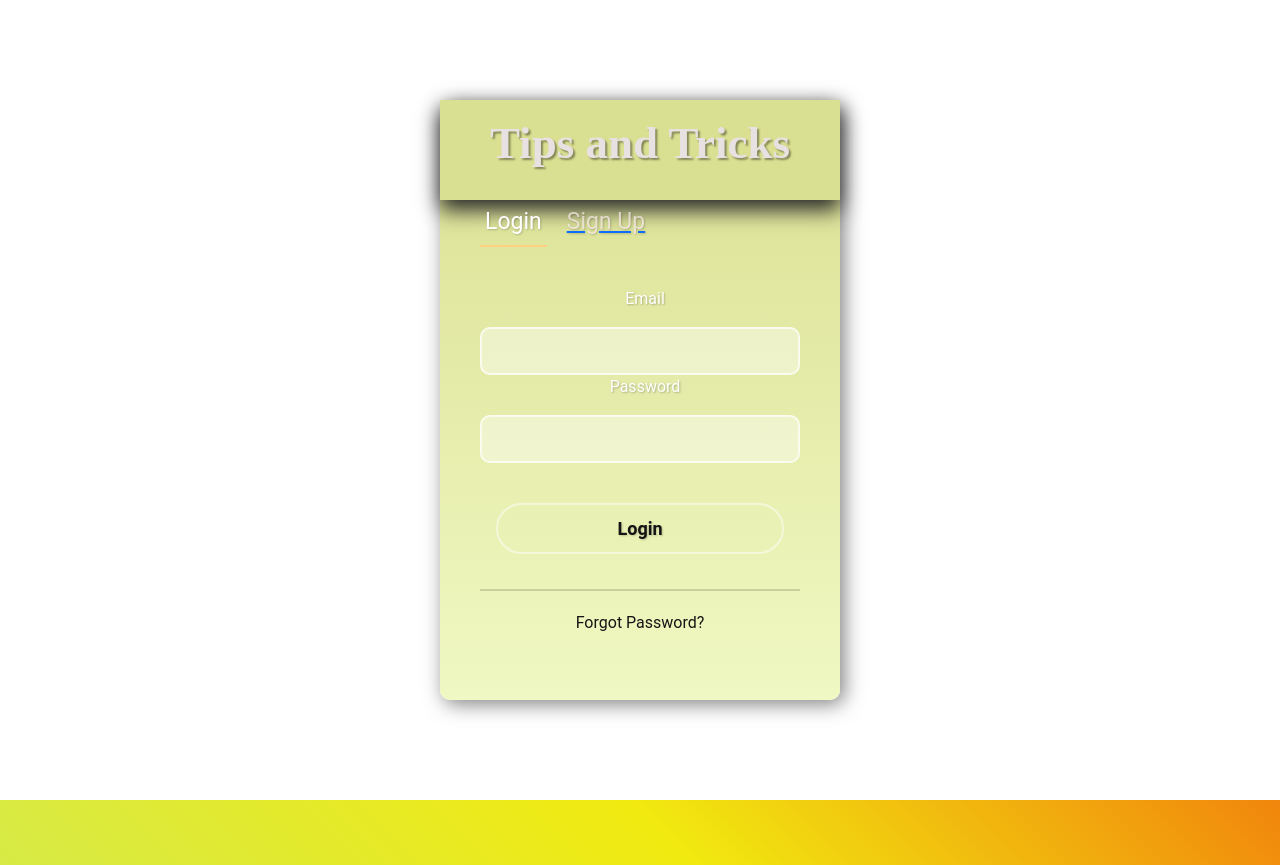
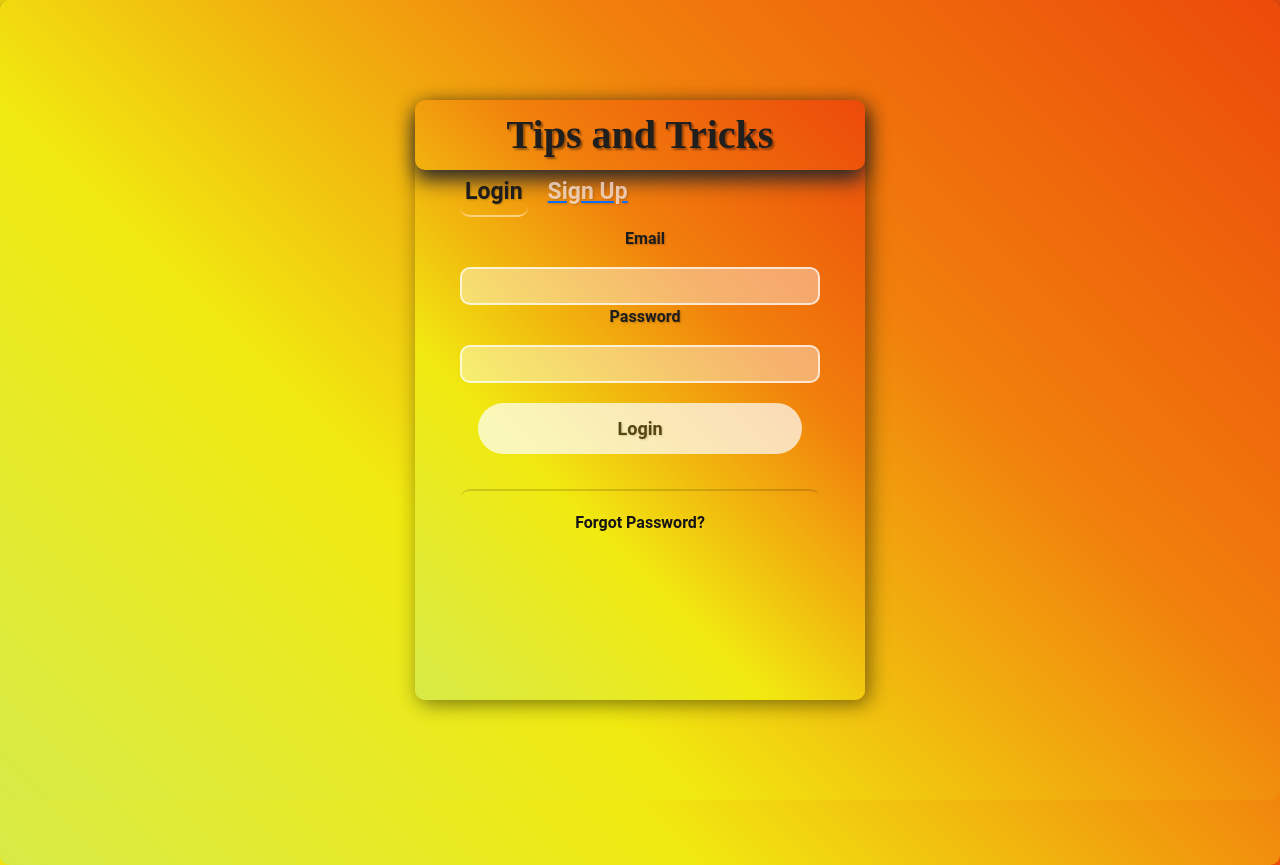
Before and after one commit to Hamdi-Kaoubi/final-project, a React (Create React App) app in the folder frontend/: page / in a window 1280 px wide. Built offline with nearby package versions, Linux system fonts and the light colour scheme; no server answers; some icons are missing.

Commit message:
nine commit

```diff
--- a/frontend/src/App.js
+++ b/frontend/src/App.js
@@ -1,3 +1,5 @@
+import { useEffect } from 'react';
+import { useDispatch, useSelector } from 'react-redux';
 import { Route, Routes } from 'react-router-dom';
 import './App.css';
 import Home from './Components/Home/Home';
@@ -10,9 +12,14 @@ import PrivateRoute from './Components/Profile/PrivateRoute';
 import Profile from './Components/Profile/Profile';
 import SignUp from './Components/SignUp/SignUp';
 import UsersUploads from './Components/UsersUploads/UsersUploads';
+import { get_current } from './redux/action/AuthAction';
 
 function App() {
-
+  const dispatch=useDispatch()
+  useEffect(() => {
+    dispatch(get_current())
+  }, [dispatch])
+  const user=useSelector((state)=>state.UserReducer.user)
   return (
     <div className="App">
       <Navigation />
@@ -23,7 +30,7 @@ function App() {
         <Route path='/profile' element={<PrivateRoute><Profile/></PrivateRoute>}/>
         <Route path='/' element={<Login/>}/>
         <Route path='/signup' element={<SignUp/>}/>
-        <Route path='/videos/:id' element={<Test />}/>
+        <Route path='/videos/:id' element={<Test user={user} get_current={get_current}/>}/>
       </Routes>
     </div>
   );
--- a/frontend/src/Components/Home/Test/Test.js
+++ b/frontend/src/Components/Home/Test/Test.js
@@ -1,9 +1,10 @@
-import React, {useEffect} from 'react'
+import React, {useEffect, useState} from 'react'
 import { useDispatch, useSelector } from 'react-redux';
 import { useParams } from 'react-router-dom';
 import { get_oneLanguage } from '../../../redux/action/Action';
 import './Test.css'
-const Test = () => {
+const Test = ({user,get_current}) => {
+  const [admin,setAdmin]=useState(false)
   const {id}=useParams()
   const dispatch=useDispatch()
     useEffect(() => {
@@ -11,19 +12,26 @@ const Test = () => {
     }, [id,dispatch])
     const programming=useSelector((state)=>state.OneLanguageReducer.programming)
     console.log(id)
+    const handleCurrent=()=>{
+      dispatch(get_current())
+      if (user.role=='admin'){
+        setAdmin(true)
+      }
+    }
   return (
     <div className='card-container'>
       {programming?.content?.map((el)=>
         <div className="card-content">
         <header>
           <img src={el.imgUrl} alt=''/>
-          <h1 className='card-text1'>{el.vidTitle}</h1>
+          <h3 className='card-text1'>{el.vidTitle}</h3>
           <h2 className='card-text2'>{el.creator}</h2>
         </header>
         <div className="card-bio">
           <p style={{color:'black'}}>{el.date}</p>
          <a  href={el.vidUrl}  target="_blank" rel='noreferrer'><button>Watch Trick</button></a>
           <button className="card-btn">Add to favourites</button>
+          {admin?<button>delete</button>:null}
         </div>
       </div>
       )}
--- a/frontend/src/Components/Login/Login.css
+++ b/frontend/src/Components/Login/Login.css
@@ -22,8 +22,6 @@
   justify-content: center;
   width: 100%;
   height: 100%;
-  background: #f4f4f4;
-  background: white;
   position: absolute;
   top: 0;
   left: 0;
--- a/frontend/src/Components/SignUp/SignUp.css
+++ b/frontend/src/Components/SignUp/SignUp.css
@@ -5,7 +5,9 @@
   margin: 0;
   padding: 0;
   font-family: 'Roboto',sans-serif;
-  color: white;
+  font-weight: bold;
+  color: rgb(30, 28, 28);
+  border-radius: 10px;
 }
 
 .parent {
@@ -13,57 +15,45 @@
   align-items: center;
   justify-content: center;
   width: 100%;
-  height: 100%;
-  background: #f4f4f4;
-  background: white;
+  height: 100vh;
+  background: linear-gradient(45deg, #d7ea46, #f1ea10, #f17f0c, #ec4a0a);
   position: absolute;
   top: 0;
   left: 0;
 }
 
 .login-modal {
-  background: #FF9100;
-  background: -webkit-linear-gradient(#dae091, #f0f8c3);
+  background: linear-gradient(45deg, #d7ea46, #f1ea10, #f17f0c, #ec4a0a);
   height: 600px;
   max-height: 100%;
-  width: 400px;
+  width: 450px;
   max-width: 100%;
   max-height: 100%;
   border-radius: 10px;
   box-shadow: 4px 4px 20px 0px rgba(0, 0, 0, 0.5);
 }
 .title {
-  padding: 10px;
+  height: 70px;
+  padding: 5px;
+  background: transparent;
   text-align: center;
-  font-size: 45px;
+  font-size: 40px;
   font-family: 'Bad Script',cursive;
   font-weight: bold;
-  color:#e8e1e1;
+  color:#211e1e;
   text-shadow: 2px 2px 2px rgba(0, 0, 0, 0.4);
 }
-
-.sign-parent div {
-  display: inline-block;
-  max-width: 50%;
-  float: left;
-  color:#444;
-}
-
 .contain {
   overflow: auto;
   width: 80%;
   margin: auto;
 }
-
 .sign-parent div,
 .login-btn {
   text-shadow: 1px 1px 2px rgba(0, 0, 0, 0.2);
 }
 
-.tag {
-  text-shadow: 1px 1px 2px rgba(0, 0, 0, 0.25);
-  margin-left: 10px;
-}
+
 
 .sign-parent span {
   margin-right: 15px;
@@ -77,13 +67,11 @@
   cursor: pointer;
 }
 
-.sign-parent .active {
-  border-bottom: 2px solid #FFD180;
-}
+
 
 .forms {
   clear: both;
-  padding: 40px 0;
+  padding: 10px 0;
 }
 
 input {
@@ -91,9 +79,9 @@ input {
   color: black;
   width: 100%;
   outline: none;
-  padding: 10px 15px;
+  padding: 5px;
   border-radius: 10px;
-  margin: 10px 0;
+  margin: 0;
   transition-duration: .5s;
   border: 2px solid rgba(256, 256, 256, 0.7);
 }
@@ -108,7 +96,8 @@ input:focus {
 }
 
 .login-btn {
-  background: transparent;
+  background: white;
+  opacity: 70%;
   outline: none;
   cursor: pointer;
   padding: 10px;
@@ -120,32 +109,19 @@ input:focus {
   transition-duration: 0.3s;
   display: block;
   margin: auto;
+  margin-top: 10px;
   border-radius: 50px;
 }
 
 .login-btn:hover {
   background: #8f8d8a;
-  color: #1db318;
   color: #fcfaf6;
   transition-duration: 0.3s;
   border: 2px solid transparent;
   text-shadow: none;
 }
-
-.forgot-section {
-  width: 100%;
-  margin: auto;
-  text-align: center;
-  padding: 20px 0;
-  margin-top: 35px;
-  border-top: 2px solid rgba(0, 0, 0, 0.15);
+.role-container{
+  display: flex;
+  flex-direction: row;
+  margin-top: 20px;
 }
-
-.forgot-link {
-  color: rgb(22, 21, 21);
-  text-decoration: none;
-}
-
-.forgot-link:hover {
-  color: rgba(60, 60, 60, 0.55);
-}
--- a/frontend/src/Components/SignUp/SignUp.js
+++ b/frontend/src/Components/SignUp/SignUp.js
@@ -9,10 +9,16 @@ const SignUp = () => {
   const [lastname,setLastname]=useState('')
   const [email,setEmail]=useState('')
   const [password,setPassword]=useState('')
+  const [role,setRole]=useState('')
+  const [secret,setSecret]=useState('')
   const dispatch=useDispatch()
   const navigate=useNavigate()
   const handleRegister=()=>{
-    dispatch(register({firstname,lastname,email,password},navigate))
+    if (role=='admin' && secret!='hkb1994dz') {
+      alert('invalid admin')
+    }else{
+      dispatch(register({firstname,lastname,email,password,role},navigate))
+    }
   }
   return (
     <div className="parent">
@@ -22,7 +28,15 @@ const SignUp = () => {
         <div className="sign-parent">
         <div className="sign-in"><span className="active">Sign up</span></div>
         </div>
+        <div className='role-container'>
+          <input type='radio' name='role' value='user' onChange={(e)=>setRole(e.target.value)}/>User
+          <input type='radio' name='role' value='admin' onChange={(e)=>setRole(e.target.value)}/>Admin
+        </div>
         <div className="forms">
+            {role=='admin'?<div><p className="user-tag tag">Secret Key</p>
+            <input type="text" className="username" onChange={(e)=>setSecret(e.target.value)}/>
+            </div>
+            :null}
             <p className="user-tag tag">First name</p>
             <input type="text" className="username" onChange={(e)=>setFirstname(e.target.value)}/>
             <p className="user-tag tag">Last name</p>
```
Also changed, not shown: 1 other file (tests, documents, lock files or other folders).
